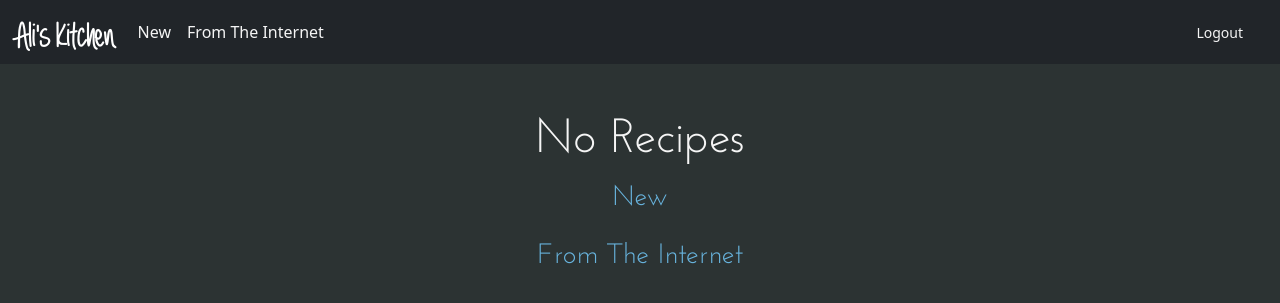
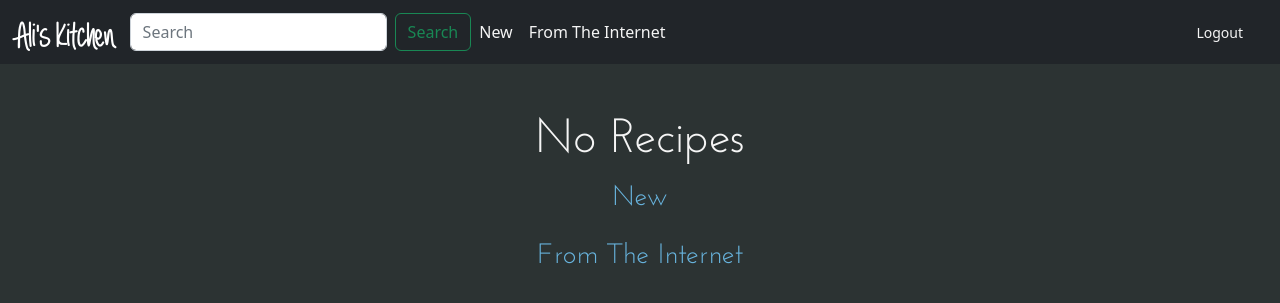
Before and after one commit to matt-codesstuff/alisite, a Django app: page / in a window 1280 px wide. Shown: the top 303 px of the page. Run offline with Django 4.2, Linux system fonts and the light colour scheme; the visitor is signed in with stand-in values (Sample User, id 1); data that the repository does not hold is empty.

Commit message:
implemented search functionality

```diff
--- a/recipes/templates/recipes/get_recipe.html
+++ b/recipes/templates/recipes/get_recipe.html
@@ -26,7 +26,7 @@
                 <br><br>
                 <div style="border: 1px solid #ccc; border-radius: 10px; padding: 15px; background-color: #2c3434">
                     <div class="cat-flex">
-                        {{form.new_category.label}}
+                        {{ form.new_category.label }}
                         {{ form.new_category }}
                     </div>
                     <div class="cat-flex">
--- a/recipes/templates/recipes/includes/navbar.html
+++ b/recipes/templates/recipes/includes/navbar.html
@@ -6,6 +6,11 @@
           <span class="navbar-toggler-icon"></span>
         </button>
         <div class="collapse navbar-collapse" id="navbarNavDarkDropdown">
+            <form action="{% url 'recipes:search' %}" class="d-flex" role="search"  method="POST">
+              {%csrf_token%}
+              <input class="form-control me-2" type="search" placeholder="Search" aria-label="Search" name="user_search">
+              <button class="btn btn-outline-success" type="submit">Search</button>
+            </form>
             <ul class="navbar-nav">
               {% for cat in categories %}
                 <li class="nav-item dropdown">
@@ -37,5 +42,6 @@
           <a href="{% url 'recipes:logout' %}" style="color:whitesmoke"><small>Logout</small></a>
         </div>
       {% endif %}
+
     </div>
 </nav>
--- a/recipes/templates/recipes/index.html
+++ b/recipes/templates/recipes/index.html
@@ -42,7 +42,7 @@
                 <p><a href="/login"><strong>Login</strong></a></p>
                 {% if development %}
                     <p><small>or</small></p>
-                    <p><a href="/register"><strong>Regiister</strong></a></p>
+                    <p><a href="/register"><strong>Register</strong></a></p>
                     <p><small>a new account</small></p>
                 {% endif %}
             </div>
--- a/recipes/urls.py
+++ b/recipes/urls.py
@@ -11,7 +11,8 @@ urlpatterns = [
     path('edit_recipe/<str:rec_pk>', views.edit_recipe, name='edit_recipe'),
     path('delete_recipe/<str:rec_pk>', views.delete_recipe, name='delete_recipe'),
     path('get_recipe', views.get_recipe, name='get_recipe'),
-    #path('register', views.register, name='register'),
+    path('register', views.register, name='register'),
     path('logout', views.logout_request, name='logout'),
     path('login', views.login_request, name='login'),
+    path('search', views.search, name='search'),
 ]
--- a/recipes/views.py
+++ b/recipes/views.py
@@ -283,7 +283,7 @@ def delete_recipe(request, rec_pk):
     return redirect('recipes:index')
 
 
-'''
+
 # register a new user
 def register(request):
     if request.method == 'POST':
@@ -300,7 +300,7 @@ def register(request):
     return render(request, 'recipes/register.html', {
         'form': form,
     })
-'''
+
 
 # logout user
 def logout_request(request):
@@ -330,3 +330,15 @@ def login_request(request):
     return render(request, 'recipes/login.html', {
         'form': form,
     })
+
+def search(request):
+    if request.method == 'POST':
+        user_search = request.POST.get('user_search')
+        user_pk = request.user.pk
+        recipes = Recipe.objects.filter(user__pk=user_pk)
+        search_recipes = recipes.filter(title__contains=user_search)
+
+        return render(request, 'recipes/search.html', {
+        'search_recipes' : search_recipes,
+        'user_search': user_search
+    })
```
Also changed, not shown: recipes/templates/recipes/search.html (added, +18 -0 lines).
